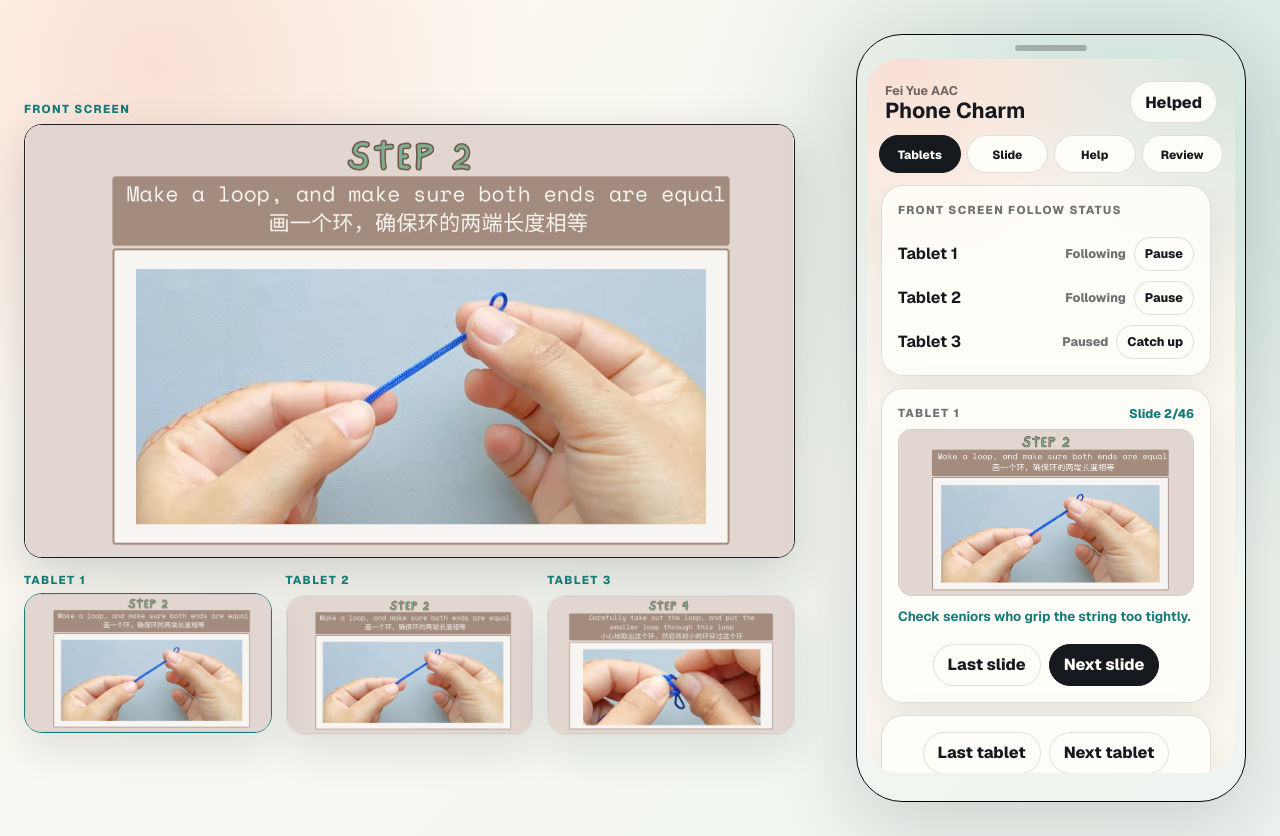
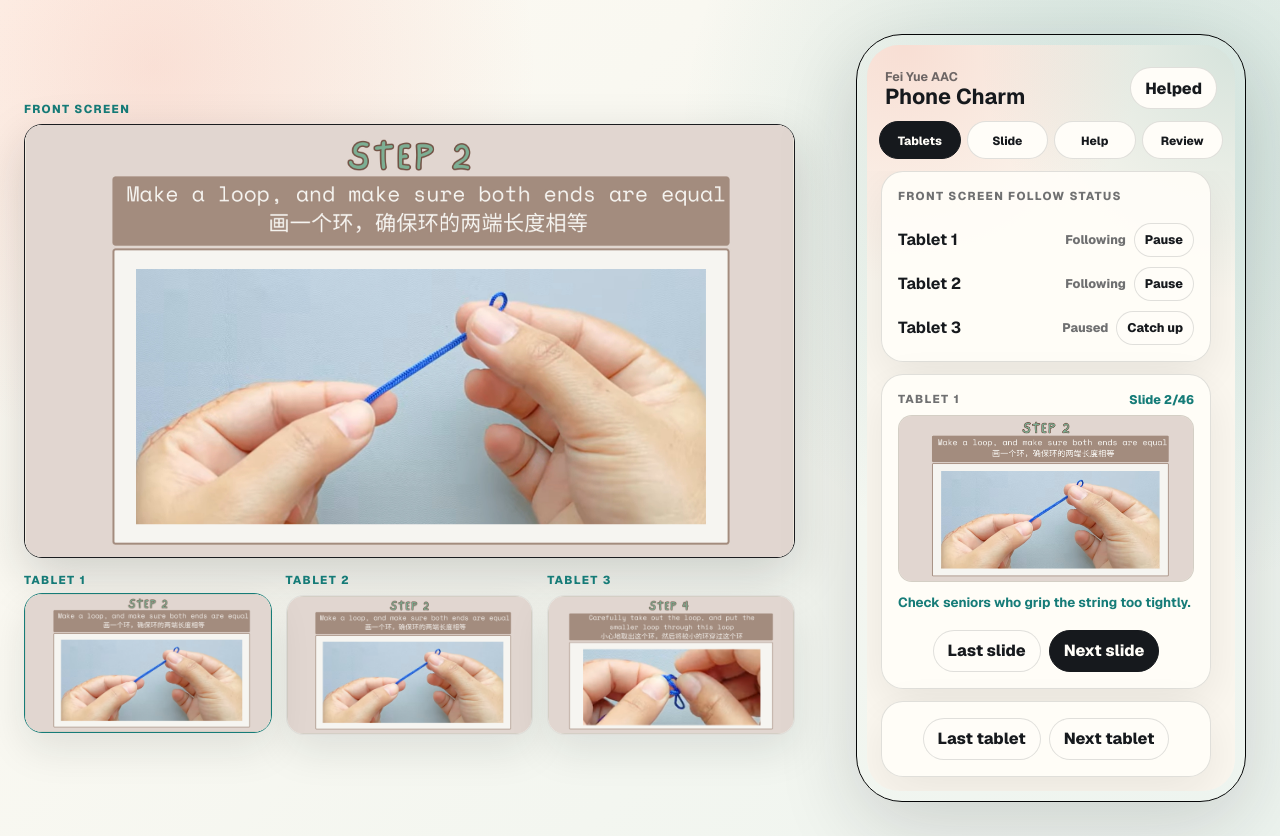
Before and after one commit to haowern98/pacepal-demo, a React (Vite) app: page / in a window 1280 px wide. Built offline with nearby package versions, Linux system fonts and the light colour scheme.

Commit message:
Remove phone speaker bar

```diff
--- a/src/main.jsx
+++ b/src/main.jsx
@@ -127,7 +127,6 @@ function PhoneController({ state, setState }) {
   return (
     <section className="phone-wrap" aria-label="Volunteer phone app">
       <div className="phone-shell">
-        <div className="phone-speaker" aria-hidden="true" />
         <div className="phone-screen">
           <header className="app-header">
             <div>
--- a/src/styles.css
+++ b/src/styles.css
@@ -160,18 +160,10 @@ button {
   box-shadow: 0 24px 80px rgba(22, 25, 29, 0.16);
 }
 
-.phone-speaker {
-  width: 72px;
-  height: 6px;
-  margin: 0 auto 8px;
-  border-radius: 999px;
-  background: rgba(22, 25, 29, 0.28);
-}
-
 .phone-screen {
   display: flex;
   flex-direction: column;
-  height: calc(100% - 32px);
+  height: 100%;
   overflow: hidden;
   border-radius: 32px;
   background:
@@ -458,10 +450,6 @@ h3 {
     box-shadow: none;
   }
 
-  .phone-speaker {
-    display: none;
-  }
-
   .phone-screen {
     height: 100dvh;
     border-radius: 0;
```
Also changed, not shown: 1 other file (tests, documents, lock files or other folders).
